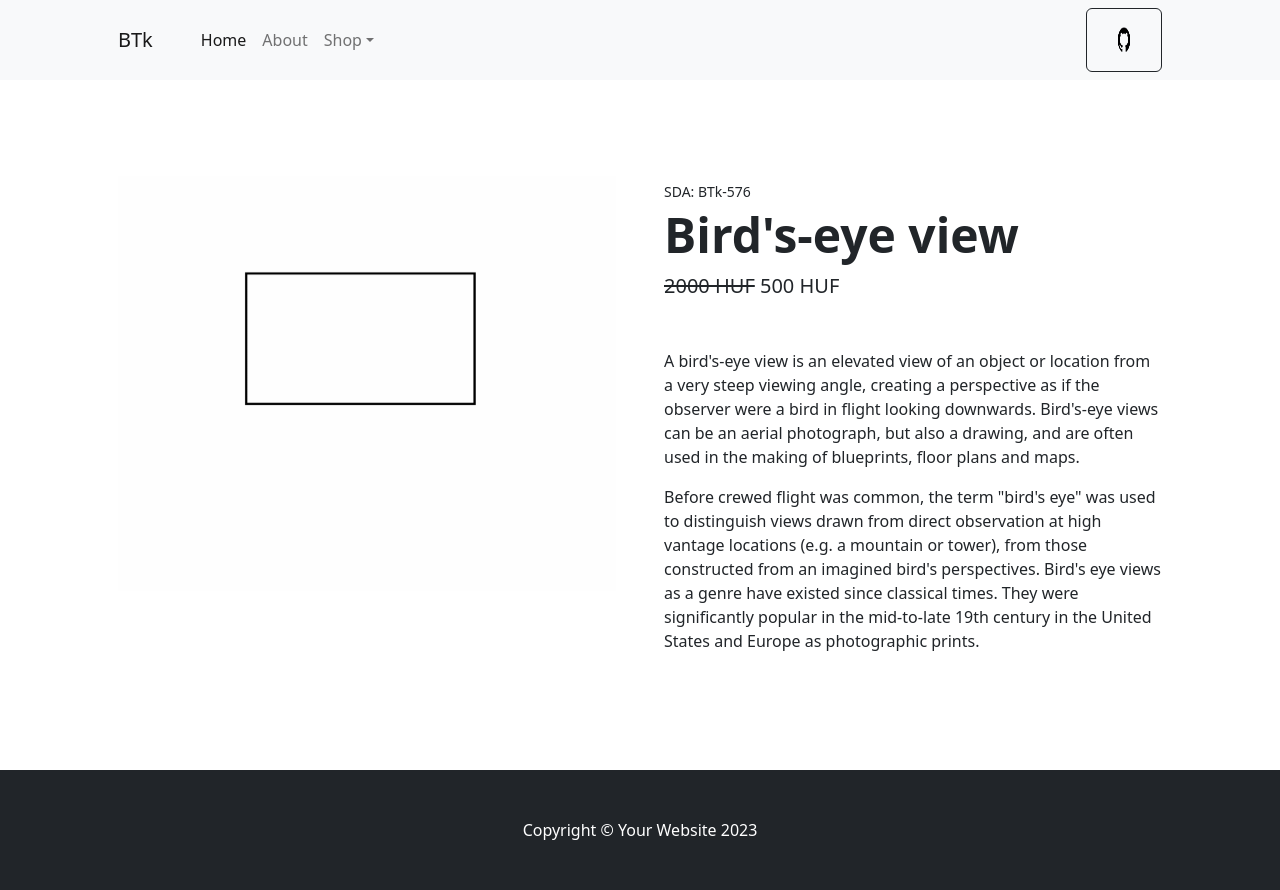
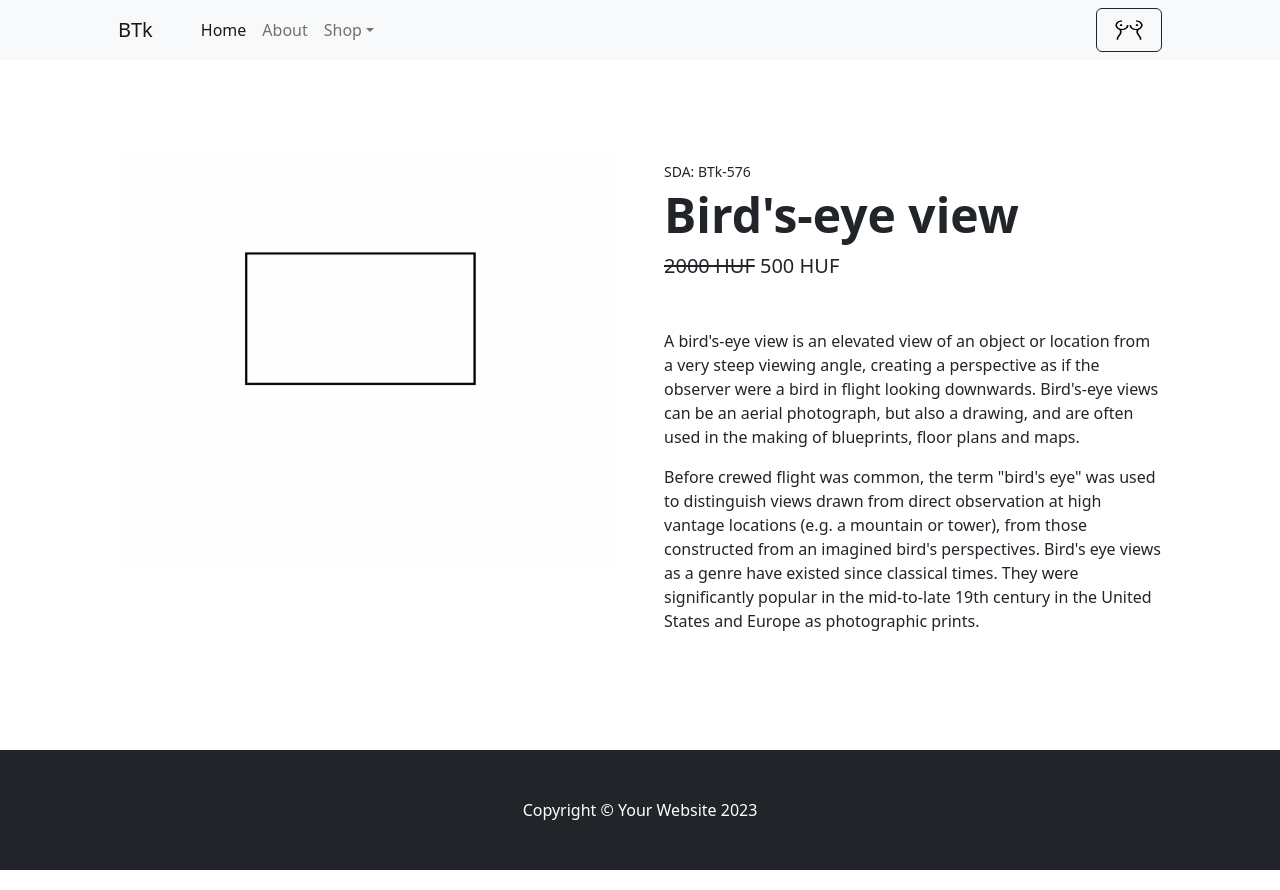
Before and after one commit to bankitomi32/BTk, a plain HTML site: page index.html in a window 1280 px wide. Drawn offline with nearby package versions, Linux system fonts and the light colour scheme.

Commit message:
Update index.html

```diff
--- a/index.html
+++ b/index.html
@@ -34,7 +34,7 @@
                         </li>
                     </ul>
                         <button class="btn btn-outline-dark" type="submit">
-                            <a href="https://bankitomi32.github.io/techne/#page-top"target="_blank"><img src="github-icon-png-26.png" width="50" height="50" title="Click me" alt="Click"></a>
+                            <a href="https://bankitomi32.github.io/techne/#page-top"target="_blank"><img src="1536584.png" width="40" height="30" title="Click me" alt="Click"></a>
                         </button>
                 </div>
             </div>
```
